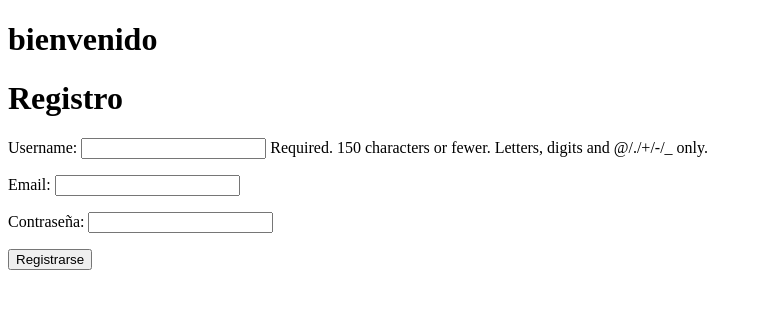
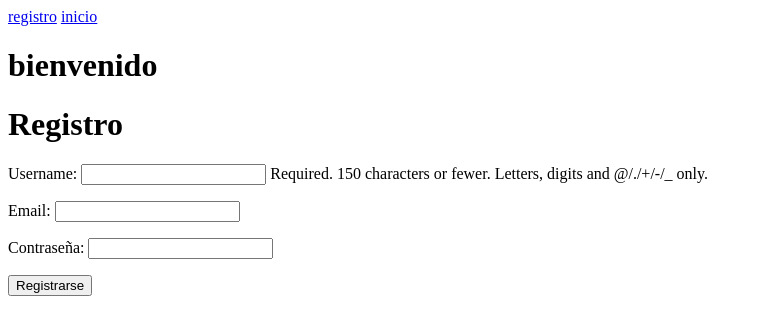
Before and after one commit to jonathan1173/really-nicaragua-2025, a Django app: page /users/register in a window 1280 px wide. Shown: the top 335 px of the page, without its empty margins (0-762 px from the left). Run offline with Django 5.2, Linux system fonts and the light colour scheme.

Commit message:
navegacion sencilla

```diff
--- a/templates/base.html
+++ b/templates/rally_nicaragua/base.html
@@ -9,6 +9,11 @@
 </head>
 <body>
 
+    <nav>
+        <a href="{% url 'users-register' %}">registro</a>
+        <a href="{% url 'users-login' %}">inicio</a>
+    </nav>
+
     <h1>bienvenido</h1>
 
     {% block content %}
--- a/users/templates/users/login.html
+++ b/users/templates/users/login.html
@@ -1,4 +1,4 @@
-{% extends 'base.html' %}
+{% extends 'rally_nicaragua/base.html' %}
 {% block content %}
 <h1>Iniciar sesión</h1>
 
--- a/users/templates/users/register.html
+++ b/users/templates/users/register.html
@@ -1,4 +1,4 @@
-{% extends 'base.html' %}
+{% extends 'rally_nicaragua/base.html' %}
 {% block content %}
 <h1>Registro</h1>
 
```
